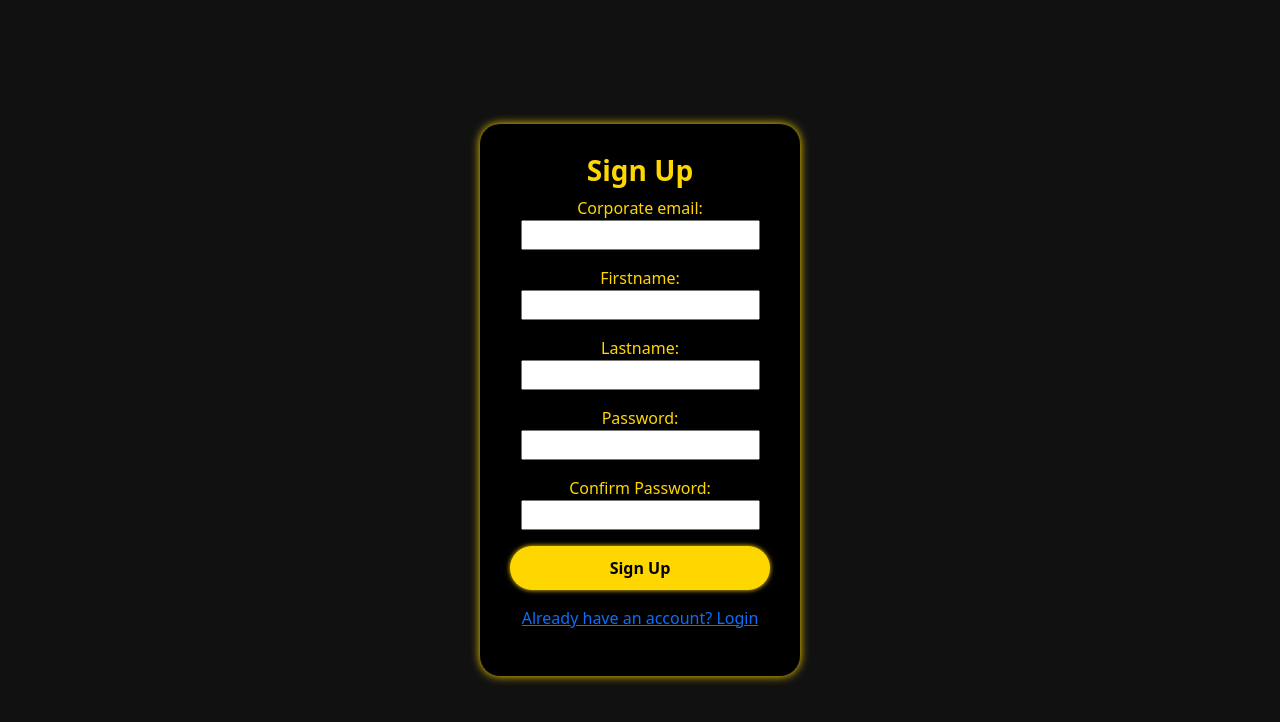
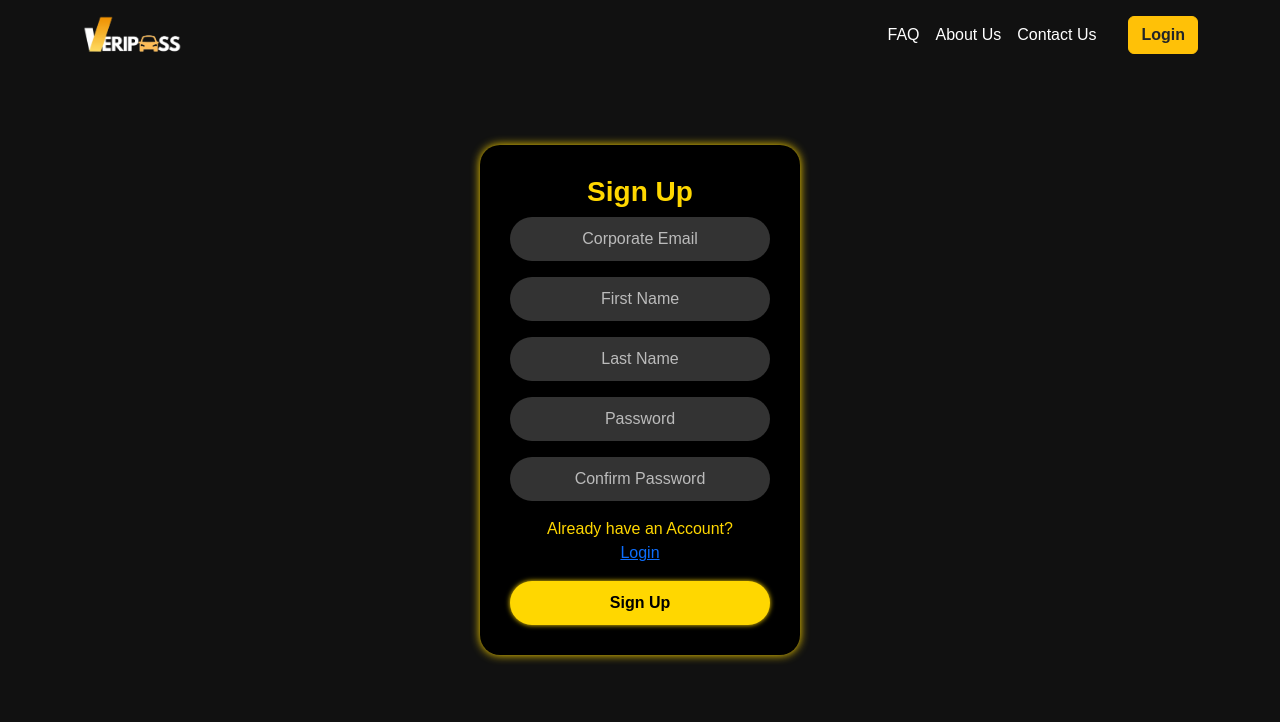
Before and after one commit to Meighel/Online-Vehicle-Pass-Registration, a Django app: page /signup/ in a window 1280 px wide. Shown: the top 722 px of the page. Run offline with Django 5.2, Linux system fonts and the light colour scheme.

Commit message:
added favicon, navbar brand, signup design, create free account button

```diff
--- a/projectsite/templates/signup.html
+++ b/projectsite/templates/signup.html
@@ -5,7 +5,9 @@
     <meta name="viewport" content="width=device-width, initial-scale=1.0">
     <title>Signup</title>
     <link rel="stylesheet" href="https://cdn.jsdelivr.net/npm/bootstrap@5.3.0/dist/css/bootstrap.min.css">
+    <link rel="stylesheet" href="../static/css/landingPage.css">
     <link rel="stylesheet" href="../static/css/signup.css">
+    <link rel="icon" href="../static/images/favicon.png">
     <style>
         body {
             background-color: #111;
@@ -50,14 +52,60 @@
     </style>
 </head>
 <body>
+    <!-- Navigation Bar -->
+    <nav class="navbar navbar-expand-lg fixed-top">
+        <div class="container d-flex align-items-center">
+            <a href="{% url 'home' %}">
+                <img src="../static/images/navbar-brand img.png" class="img-fluid" style="width: 100px">
+            </a>
+            <button class="navbar-toggler ms-auto border-0" type="button" data-bs-toggle="collapse" data-bs-target="#navbarNav">
+                <span class="navbar-toggler-icon"></span>
+            </button>
+            <div class="collapse navbar-collapse text-center" id="navbarNav">
+                <ul class="navbar-nav ms-auto">
+                    <li class="nav-item"><a class="nav-link" href="#features">FAQ</a></li>
+                    <li class="nav-item"><a class="nav-link" href="#pricing">About Us</a></li>
+                    <li class="nav-item"><a class="nav-link" href="#faq">Contact Us</a></li>
+                </ul>
+            </div>
+            <a class="btn btn-warning text-dark fw-bold ms-4 d-none d-lg-block" href="{% url 'login' %}">Login</a>
+        </div>
+    </nav>
+
     <div class="signup-box">
         <h3 class="fw-bold">Sign Up</h3>
         <form method="POST" action="{% url 'signup' %}">
             {% csrf_token %}
-            {{ form.as_p }}
+
+            <div class="mb-3">
+                <input type="email" class="form-control" name="corporate_email" placeholder="Corporate Email"
+                       value="{{ email_value|default:form.corporate_email.value|default:'' }}" required>
+            </div>
+
+            <div class="mb-3">
+                <input type="text" class="form-control" name="firstname" placeholder="First Name" required>
+            </div>
+
+            <div class="mb-3">
+                <input type="text" class="form-control" name="lastname" placeholder="Last Name" required>
+            </div>
+
+            <div class="mb-3">
+                <input type="password" class="form-control" name="password1" placeholder="Password" required>
+            </div>
+
+            <div class="mb-3">
+                <input type="password" class="form-control" name="password2" placeholder="Confirm Password" required>
+            </div>
+
+            <div class="mb-3">
+                <p class="text-center" style="font-size: 1rem;">Already have an Account? <br> <a href="{% url 'login' %}">Login</a></p>
+            </div>
+
             <button type="submit" class="btn btn-signup">Sign Up</button>
-            <p class="mt-3 text-center"><a href="{% url 'login' %}">Already have an account? Login</a></p>
         </form>
     </div>
+
+    <script src="https://cdn.jsdelivr.net/npm/bootstrap@5.3.0/dist/js/bootstrap.bundle.min.js"></script>
 </body>
 </html>
--- a/projectsite/vehicle_pass/views.py
+++ b/projectsite/vehicle_pass/views.py
@@ -72,6 +72,8 @@ def admin_dashboard(request):
     return render(request, "Admin Dashboard/Admin_Dashboard.html")
 
 def signup_view(request):
+    email = request.GET.get('email_value', '')
+
     if request.method == 'POST':
         form = UserSignupForm(request.POST)
         if form.is_valid():
@@ -81,9 +83,10 @@ def signup_view(request):
         else:
             messages.error(request, "There was an error with your signup. Please try again.")
     else:
-        form = UserSignupForm()
+        form = UserSignupForm(initial={'corporate_email': email})
 
-    return render(request, 'signup.html', {'form': form})
+    # Pass the email_value directly to the template
+    return render(request, 'signup.html', {'form': form, 'email_value': email})
 
 # def register(request):
 #     if request.method == 'POST':
```
Also changed, not shown: projectsite/static/javascript/landingPage.js (+9 -5 lines), projectsite/templates/index.html (+16 -3 lines), projectsite/templates/login.html (+26 -0 lines), projectsite/db.sqlite3, projectsite/static/images/favicon.png (added), projectsite/static/images/navbar-brand img.png (added).
